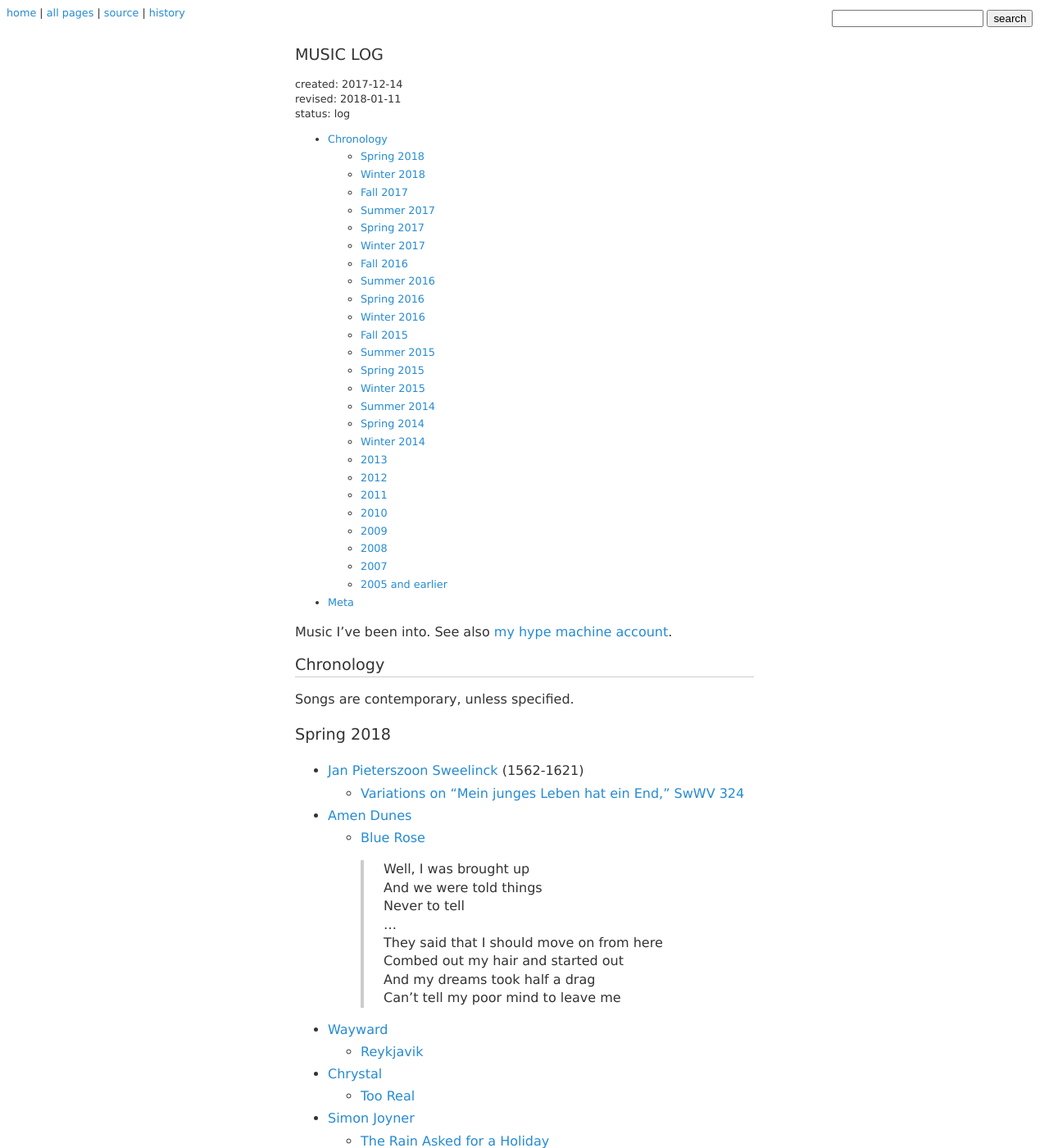
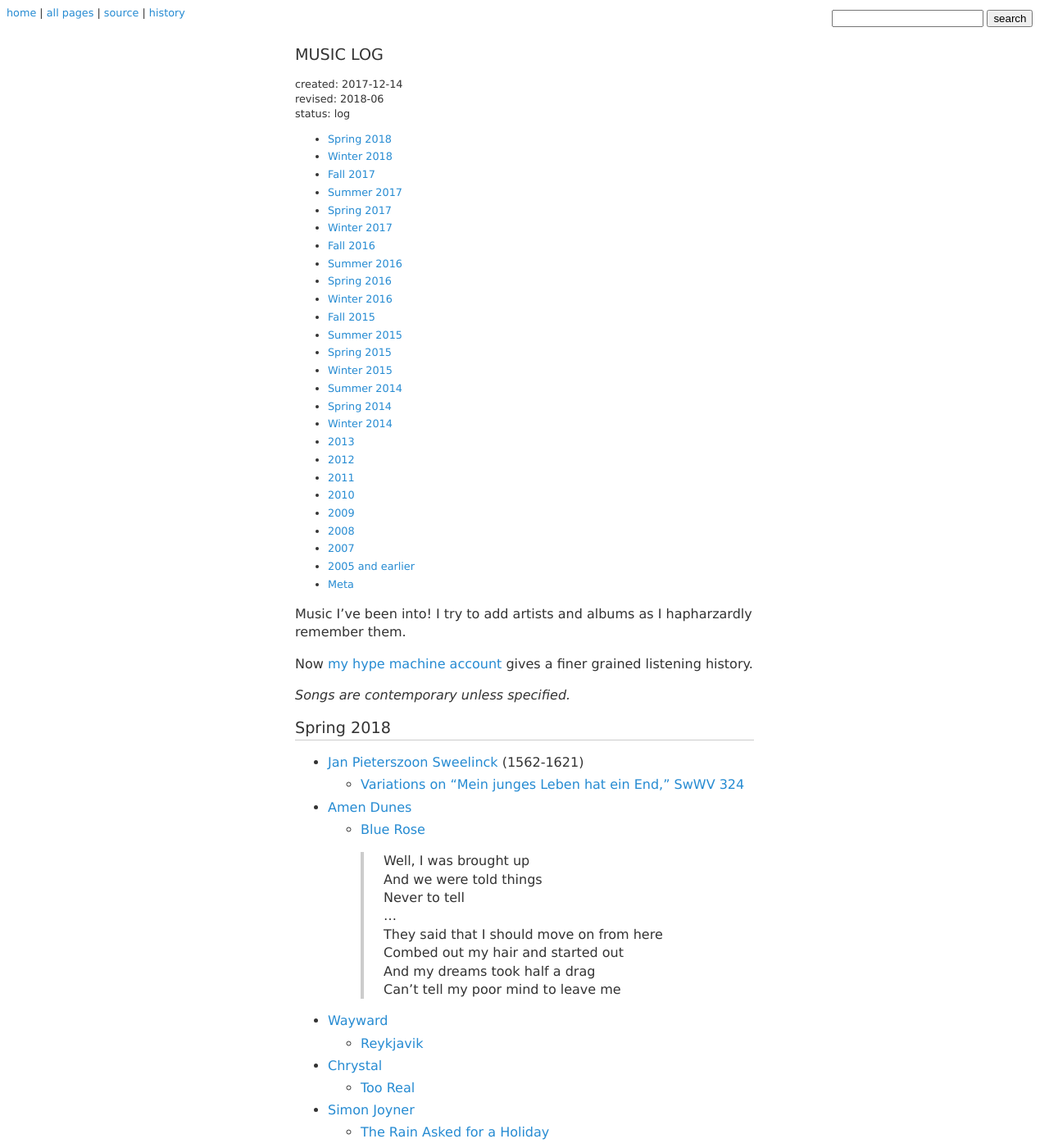
Before and after one commit to coltongrainger/blog, a Jekyll site: the page built from _posts/2017-12-14-music-log.md, in a window 1280 px wide and 1400 px high. Shown: the whole window at 82% size. Built offline with Jekyll 4.4.1, drawn with Linux system fonts in a browser that asks for light colours; our own code applies the rules of GitHub Pages for plain Markdown files; some of the changed text lies outside the part shown.

Commit message:
Add header, update Bright Eyes.

```diff
--- a/_posts/2017-12-14-music-log.md
+++ b/_posts/2017-12-14-music-log.md
@@ -2,17 +2,17 @@
 title: Music Log
 author: Colton Grainger
 date: 2017-12-14
-modified: 2018-01-11
+modified: 2018-06
 status: log
 ---
 
-Music I've been into. See also [my hype machine account](https://hypem.com/ColtonGrainger).
+Music I've been into! I try to add artists and albums as I hapharzardly remember them.
 
-## Chronology
+Now [my hype machine account](https://hypem.com/ColtonGrainger) gives a finer grained listening history.
 
-Songs are contemporary, unless specified.
+*Songs are contemporary unless specified.*
 
-### Spring 2018
+## Spring 2018
 
 - [Jan Pieterszoon Sweelinck](https://de.wikipedia.org/wiki/Jan_Pieterszoon_Sweelinck#Werke) (1562-1621)
   - [Variations on "Mein junges Leben hat ein End," SwWV 324](https://www.youtube.com/watch?v=kaxP91etSiI&t=103s)
@@ -38,7 +38,7 @@ Songs are contemporary, unless specified.
   > That was frozen in his face <br>
   > I wasn't meant to be here
 
-### Winter 2018
+## Winter 2018
 
 - Sebastian Mullaert
   - [You're an Orchestra in the Cosmos](https://hypem.com/track/2eea7) (Joris Voorn Remix)
@@ -57,7 +57,7 @@ Songs are contemporary, unless specified.
 - [Fishmans](https://en.wikipedia.org/wiki/Fishmans)
   - *[Long Season](https://www.youtube.com/watch?v=S3EKEwMXmXY&t=33s)*, 1996
 -
-### Fall 2017
+## Fall 2017
 
 - [Penguin Cafe Orchestra](https://en.wikipedia.org/wiki/Penguin_Cafe_Orchestra)
   - *[Union Cafe](https://en.wikipedia.org/wiki/Penguin_Cafe_Orchestra#Studio_albums)*, 1993
@@ -85,7 +85,7 @@ Songs are contemporary, unless specified.
   - *[Full Ashram Devotional Ceremony (Vol. IV--VI)](https://solow.bandcamp.com/album/full-ashram-devotional-ceremony-volumes-iv-vi)*, 2017
   > While the album is comprised of individual tracks segueing into each other, for full salvation it is recommended to be listened to as one continuous session.
 
-### Summer 2017
+## Summer 2017
 
 + [Great Grandpa](https://twitter.com/greatgrampsband)
   - *[Plastic Cough](https://hypem.com/premiere/great+grandpa)*, 2017
@@ -114,7 +114,7 @@ Songs are contemporary, unless specified.
   > Soulless animal keep feeding on my meat <br>
   All my tiny bones between your teeth
 
-### Spring 2017
+## Spring 2017
 
 - [Hako Yamasaki](https://www.google.com/search?&q=Hako+Yamasaki)
   - *[Tobimasu](https://g.co/kgs/dpgGqz)*, 1975
@@ -154,7 +154,7 @@ Songs are contemporary, unless specified.
 
 [^terence]: [Terence McKenna](https://en.wikipedia.org/wiki/Terence_McKenna), the "Timothy Leary of the '90s".
 
-### Winter 2017
+## Winter 2017
 
 - [Monica Czuasz](https://www.monicaczausz.com)
   - [J.S. Bach Prelude and Fugue in D major, BMV 532](https://www.youtube.com/watch?v=5YC4oV-lamk)
@@ -199,7 +199,7 @@ Songs are contemporary, unless specified.
   Saw him driving down the 61' in early July <br>
   White as a cotton field and sharp as a knife
 
-### Fall 2016
+## Fall 2016
 
 + [Mazde](https://www.google.com/search?&q=mazde)
   - [Wicked Winds](https://hypem.com/track/2k0gq/)
@@ -221,7 +221,7 @@ Songs are contemporary, unless specified.
   Or else I've got to go
   - *[Dreaming of Revenge](https://en.wikipedia.org/wiki/Dreaming_of_Revenge)*, 2008
 
-### Summer 2016
+## Summer 2016
 
 - *[Akira OST](https://www.youtube.com/watch?v=HB6Ch_VAfIk&list=PLfzW_wEeYxk7IbUshBz-23-NHQ_KYB5vE)*, 1988
 - [Massive Attack](https://en.wikipedia.org/wiki/Massive_Attack)
@@ -250,7 +252,7 @@ Songs are contemporary, unless specified.
   - *[Another Late Night](https://en.wikipedia.org/wiki/Another_Late_Night:_Zero_7)*, 2002
   - e.g., [93 'til infinity](https://hypem.com/track/rgjc/Souls+of+Mischief+-+93+'til+Infinity) by [Souls of Mischief](https://en.wikipedia.org/wiki/Souls_of_Mischief)
 
-### Winter 2016
+## Winter 2016
 
 - [Gustav Mahler](https://en.wikipedia.org/wiki/Gustav_Mahler)
   - *[Symphony No. 5](https://en.wikipedia.org/wiki/Symphony_No._5_(Mahler))*, 1904
@@ -262,7 +264,7 @@ Songs are contemporary, unless specified.
 - [Arvo Pärt](https://en.wikipedia.org/wiki/Arvo_P%C3%A4rt)
   - *[Te Deum](https://youtu.be/ZtdKBOebO5E?t=27s)*, 1985
 
-### Fall 2015
+## Fall 2015
 
 - [Paul Simon](https://en.wikipedia.org/wiki/Paul_Simon)
   - *[Graceland](https://en.wikipedia.org/wiki/Graceland_(album))*, 1986
@@ -275,7 +277,7 @@ Songs are contemporary, unless specified.
 - [Alvvays](https://en.wikipedia.org/wiki/Alvvays)
 - [Death Grips](https://en.wikipedia.org/wiki/Death_Grips)
 
-### Summer 2015
+## Summer 2015
 
 - Outkast
   - Stankonia
@@ -286,18 +288,18 @@ Songs are contemporary, unless specified.
 - [Jungle](https://en.wikipedia.org/wiki/Jungle_(band))
   - [Busy Earning](https://www.youtube.com/watch?v=BcsfftwLUf0)
 
-### Spring 2015
+## Spring 2015
 
 - recycled EDM, trip-hop
 - Flying Lotus
 - Galatica
 
-### Winter 2015
+## Winter 2015
 
 - Arvo Pärt
 - Charlie Parr
 
-### Summer 2014
+## Summer 2014
 
 - [Le Tigre](https://en.wikipedia.org/wiki/Le_Tigre)
   - *[Le Tigre](https://en.wikipedia.org/wiki/Le_Tigre_(album))*, 1999
@@ -310,7 +312,7 @@ Songs are contemporary, unless specified.
 - [Sufjan Stevens](https://en.wikipedia.org/wiki/Sufjan_Stevens)
   - *[Seven Swans](https://en.wikipedia.org/wiki/Seven_Swans)*, 2004
 
-### Spring 2014
+## Spring 2014
 
 - [The Knife](https://en.wikipedia.org/wiki/The_Knife)
   - *[Shaking the Habitual](https://en.wikipedia.org/wiki/Shaking_the_Habitual)*, 2013
@@ -360,7 +363,7 @@ Songs are contemporary, unless specified.
 - Arvo Pärt
 - Conner Oberst
 
-### 2012
+## 2012
 
 - [James Blake](https://en.wikipedia.org/wiki/James_Blake_(musician))
   - *[James Blake](https://en.wikipedia.org/wiki/James_Blake_(album))*, 2011
@@ -375,7 +378,7 @@ Songs are contemporary, unless specified.
   - *[Animal Crack Box](https://en.wikipedia.org/wiki/Animal_Crack_Box)*, 2000--2003
   - *[Keep (EP)](https://en.wikipedia.org/wiki/Keep_%2B_Animal_Collective)*, 2011
 
-### 2011
+## 2011
 
 - Giraffes? Giraffes!
 - Bright Eyes
@@ -402,7 +405,7 @@ Songs are contemporary, unless specified.
 - [Sufjan Stevens](https://en.wikipedia.org/wiki/Sufjan_Stevens)
   - *[The Age of Adz](https://en.wikipedia.org/wiki/The_Age_of_Adz)*, 2010
 
-### 2010
+## 2010
 
 - Baths
   - *Cerulean*
@@ -414,7 +417,7 @@ Songs are contemporary, unless specified.
 - [Animal Collective][ac]
   - *[Spirit They're Gone, Spirit They've Vanished](https://en.wikipedia.org/wiki/Spirit_They%27re_Gone,_Spirit_They%27ve_Vanished)*, 1999
 
-### 2009
+## 2009
 
 - Regina Spektor
 - [Animal Collective][ac]
@@ -439,7 +442,7 @@ Songs are contemporary, unless specified.
   > [or] a dinner date, followed by a funk show <br>
   > we'll rip off our tops and jump around in the front row
 
-### 2008
+## 2008
 - [Snow Patrol](https://en.wikipedia.org/wiki/Snow_Patrol)
   - [Chasing Cars](https://www.youtube.com/watch?v=XaKr98ktoxU)
 - [Radiohead](https://en.wikipedia.org/wiki/Radiohead)
@@ -472,7 +476,7 @@ Songs are contemporary, unless specified.
     > In the ICU <br>
     > That reeked of piss and 409 ...
 
-### 2005 and earlier
+## 2005 and earlier
 
 - [Linkin Park](https://en.wikipedia.org/wiki/Linkin_Park)
 - [Green Day](https://en.wikipedia.org/wiki/Green_Day)
```
Also changed, not shown: other parts of _posts/2017-12-14-music-log.md (+12 -8 lines).
